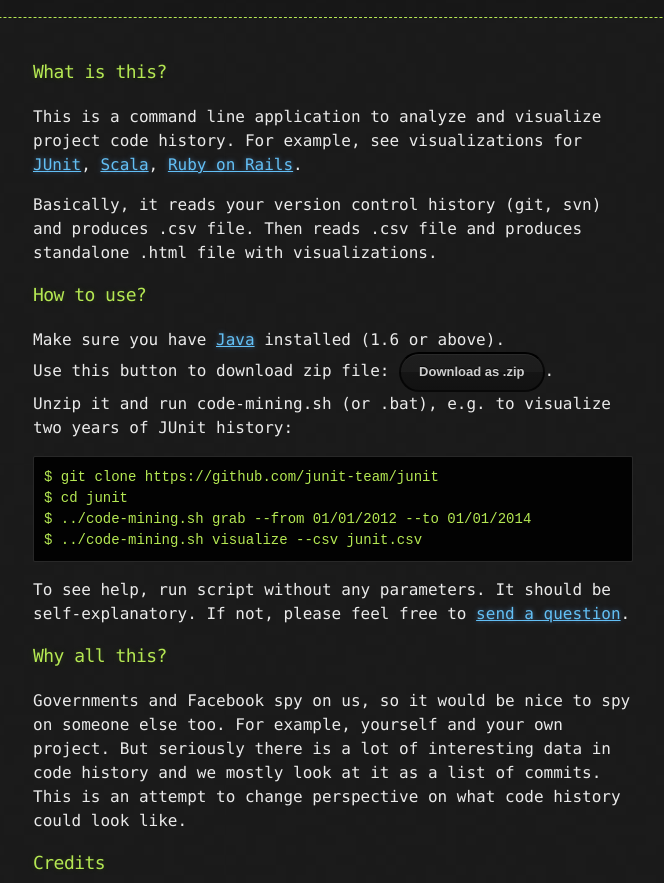
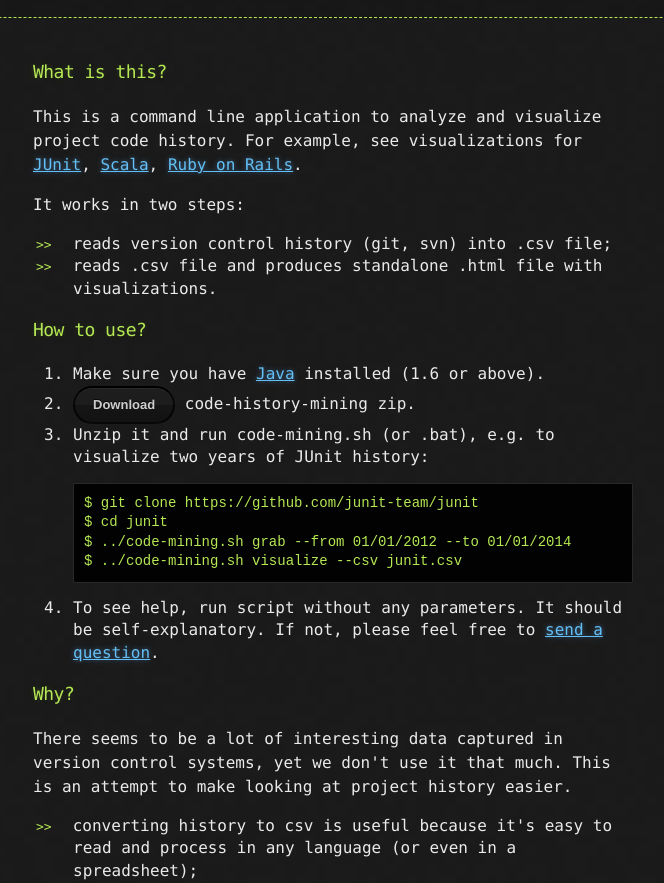
Before and after one commit to dkandalov/code-history-mining-cli, a plain HTML site: page index.html in a window 1280 px wide. Shown: the part 68-951 px from the top of the page, without its empty margins (307-971 px from the left). Drawn offline with Linux system fonts and the light colour scheme.

Commit message:
updated index.html

```diff
--- a/index.html
+++ b/index.html
@@ -40,44 +40,51 @@
         </p>
 
         <p>
-            Basically, it reads your version control history (git, svn) and produces .csv file.
-            Then reads .csv file and produces standalone .html file with visualizations.
+            It works in two steps:
+            <ul>
+                <li>reads version control history (git, svn) into .csv file;</li>
+                <li>reads .csv file and produces standalone .html file with visualizations.</li>
+            </ul>
         </p>
 
         <h3>How to use?</h3>
 
         <p>
-            Make sure you have <a href="https://java.com/en/download/index.jsp">Java</a> installed (1.6 or above).
-            <br/>
-            Use this button to download zip file:
-            <a href="https://github.com/dkandalov/code-history-mining-cli/raw/master/code-mining-cli.zip" class="btn">Download as .zip</a>.
-            <br/>
-            Unzip it and run code-mining.sh (or .bat), e.g. to visualize two years of JUnit history:
-        </p>
-<pre><code>$ git clone https://github.com/junit-team/junit
+            <ol>
+                <li>Make sure you have <a href="https://java.com/en/download/index.jsp">Java</a> installed (1.6 or above).</li>
+                <li>
+                    <a href="https://github.com/dkandalov/code-history-mining-cli/raw/master/code-mining-cli.zip" class="btn">Download</a>
+                    code-history-mining zip.
+                </li>
+                <li>
+                    Unzip it and run code-mining.sh (or .bat), e.g. to visualize two years of JUnit history:
+                    <pre><code>$ git clone https://github.com/junit-team/junit
 $ cd junit
 $ ../code-mining.sh grab --from 01/01/2012 --to 01/01/2014
-$ ../code-mining.sh visualize --csv junit.csv
-</code></pre>
-        <p>
-            To see help, run script without any parameters. It should be self-explanatory.
-            If not, please feel free to <a href="https://github.com/dkandalov/code-history-mining-cli/issues">send a question</a>.
+$ ../code-mining.sh visualize --csv junit.csv</code></pre>
+                </li>
+                <li>
+                    To see help, run script without any parameters. It should be self-explanatory.
+                    If not, please feel free to <a href="https://github.com/dkandalov/code-history-mining-cli/issues">send a question</a>.
+                </li>
+            </ol>
         </p>
 
-        <h3>Why all this?</h3>
+        <h3>Why?</h3>
         <p>
-            Governments and Facebook spy on us, so it would be nice to spy on someone else too.
-            For example, yourself and your own project. But seriously there is a lot of interesting data
-            in code history and we mostly look at it as a list of commits.
-            This is an attempt to change perspective on what code history could look like.
+            There seems to be a lot of interesting data captured in version control systems, yet we don't use it that much.
+            This is an attempt to make looking at project history easier.
+            <ul>
+                <li>converting history to csv is useful because it's easy to read and process in any language (or even in a spreadsheet);</li>
+                <li>interactive visualization is cool because it's fun to play with and can hopefully give deeper insight into project history.</li>
+            </ul>
         </p>
 
         <h3>Credits</h3>
         <p>
             Inspired by Michael Feathers <a href="https://github.com/michaelfeathers/delta-flora">Delta Flora</a> project.
             All visualizations are based on <a href="https://github.com/mbostock/d3/wiki/Gallery">d3.js</a>.
-            See also <a href="https://github.com/dkandalov/code-history-mining">IntelliJ plugin</a> (same functionality).
-            Thank you.
+            See also <a href="https://github.com/dkandalov/code-history-mining">IntelliJ plugin</a>.
         </p>
 
     </section>
```
